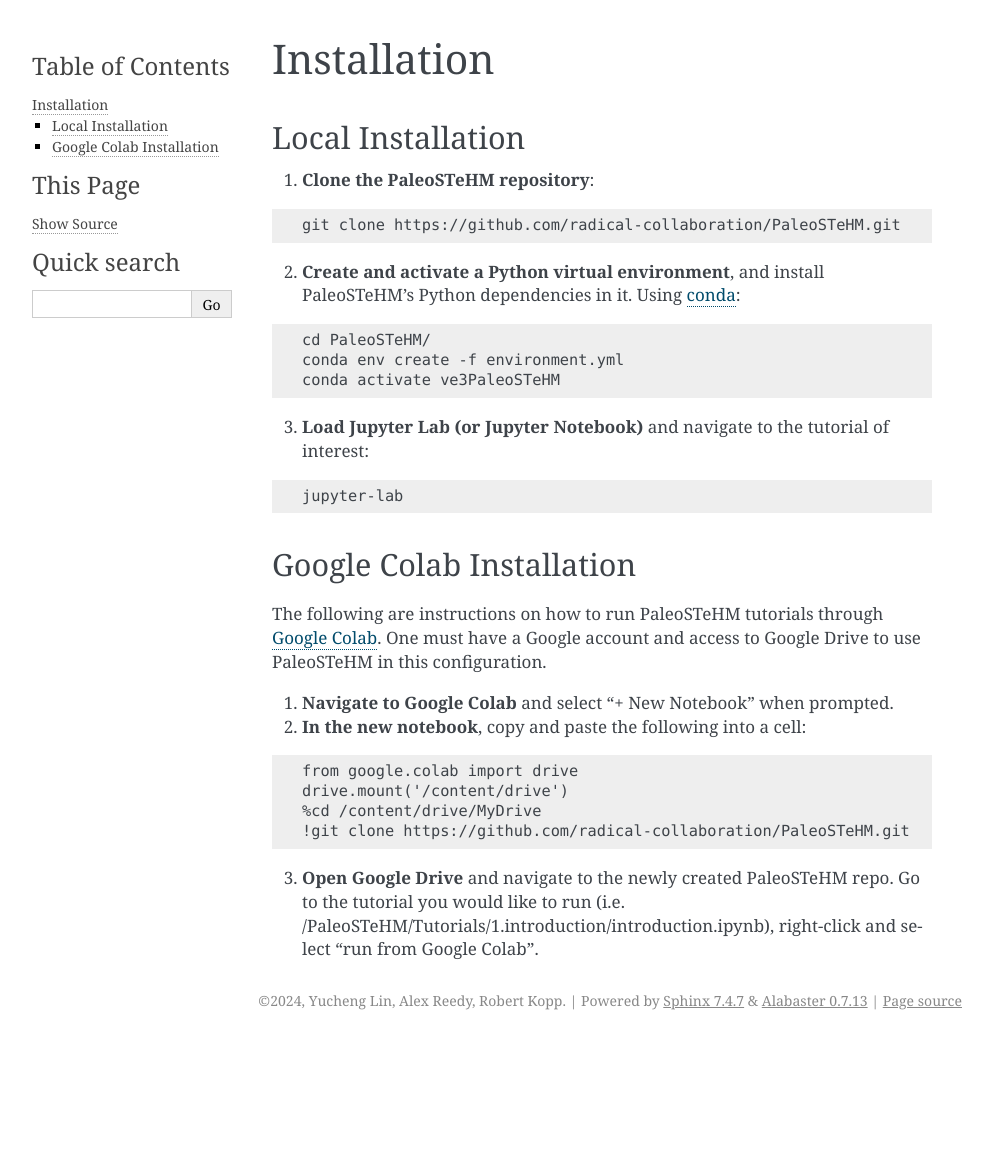
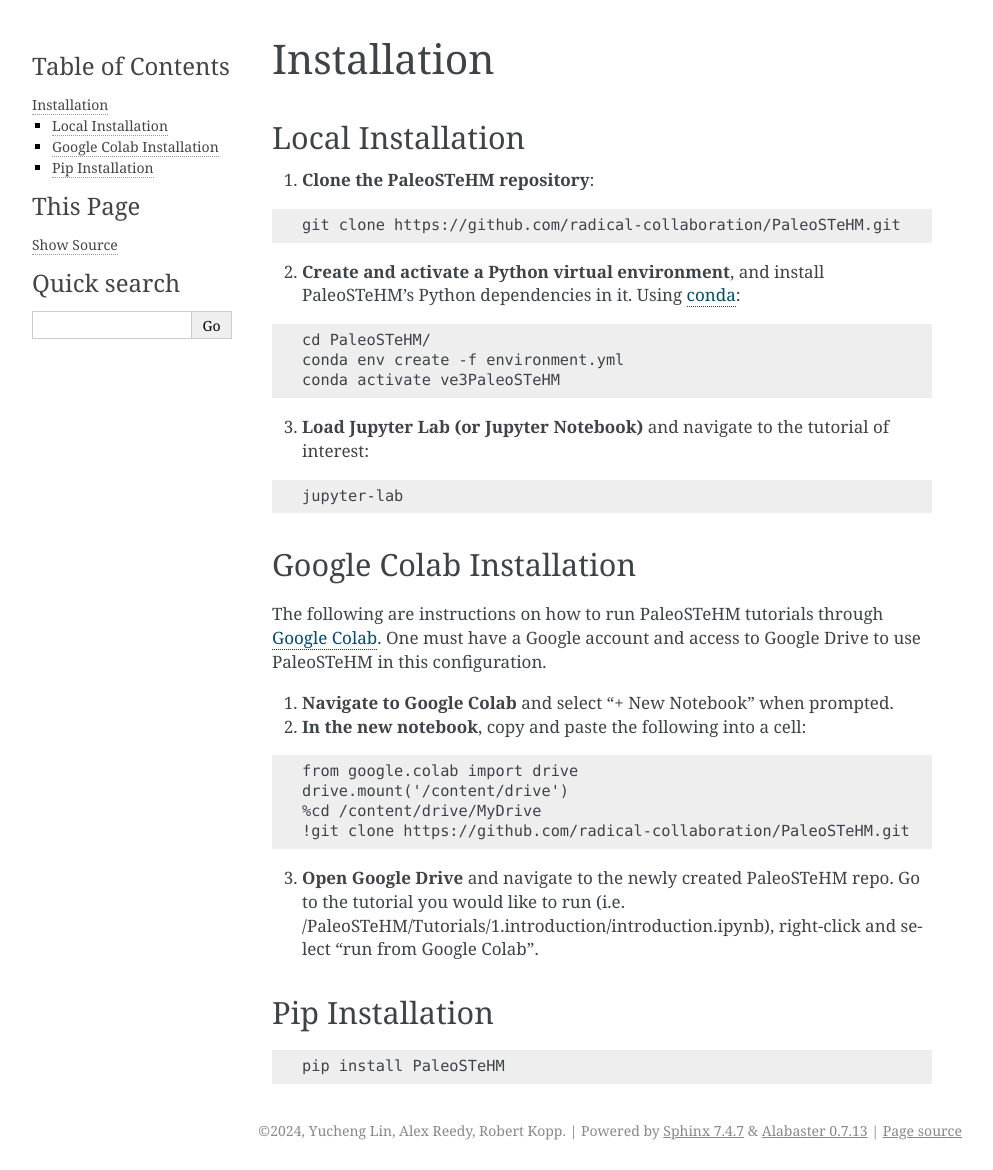
Before and after one commit to radical-collaboration/PaleoSTeHM, a Sphinx documentation site: the page built from Docs/installation.rst, in a window 1280 px wide. Shown: the whole page, without its empty margins (148-1141 px from the left). Built offline with Sphinx 7.4.7, drawn with Linux system fonts in a browser that asks for light colours; before the commit the page ends 1040 px from its top, so only the background shows below that.

Commit message:
Update documents

```diff
--- a/Docs/about.rst
+++ b/Docs/about.rst
@@ -25,4 +25,4 @@
 
    https://egusphere.copernicus.org/preprints/2024/egusphere-2024-2183/
 
-Please note that this repository is under development by Yucheng Lin, Alex Reedy and Robert Kopp. If you have any questions please contact Yucheng: yc.lin@rutgers.edu.
+Please note that this repository is under development by Yucheng Lin and Robert Kopp. If you have any questions please contact Yucheng: yc.lin@rutgers.edu.
--- a/Docs/installation.rst
+++ b/Docs/installation.rst
@@ -46,3 +46,10 @@
    !git clone https://github.com/radical-collaboration/PaleoSTeHM.git
 
 3. **Open Google Drive** and navigate to the newly created PaleoSTeHM repo. Go to the tutorial you would like to run (i.e. /PaleoSTeHM/Tutorials/1.introduction/introduction.ipynb), right-click and select "run from Google Colab".
+
+Pip Installation
+=========================
+
+.. code-block:: none
+
+   pip install PaleoSTeHM
```
Also changed, not shown: README.md (+1 -1 lines).
